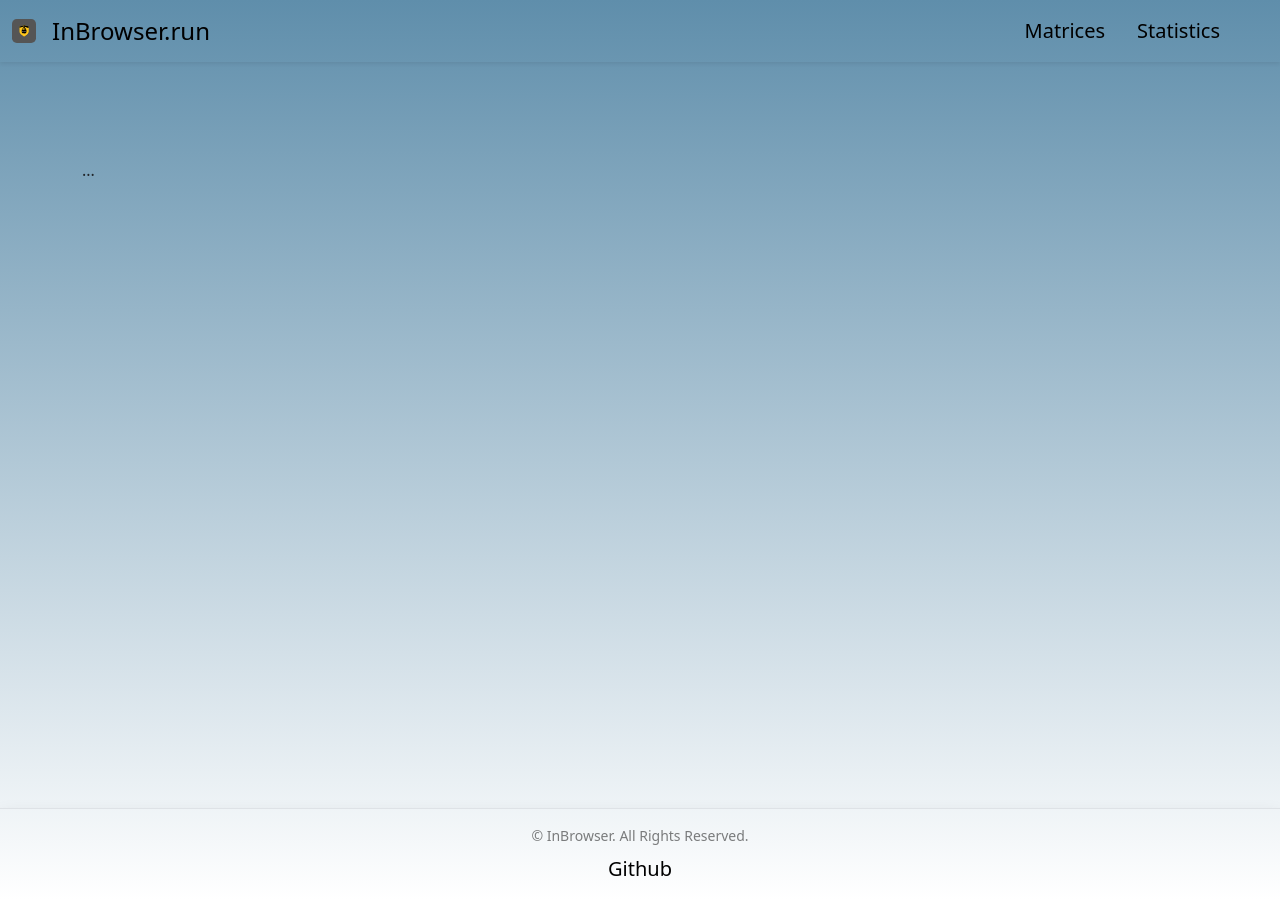
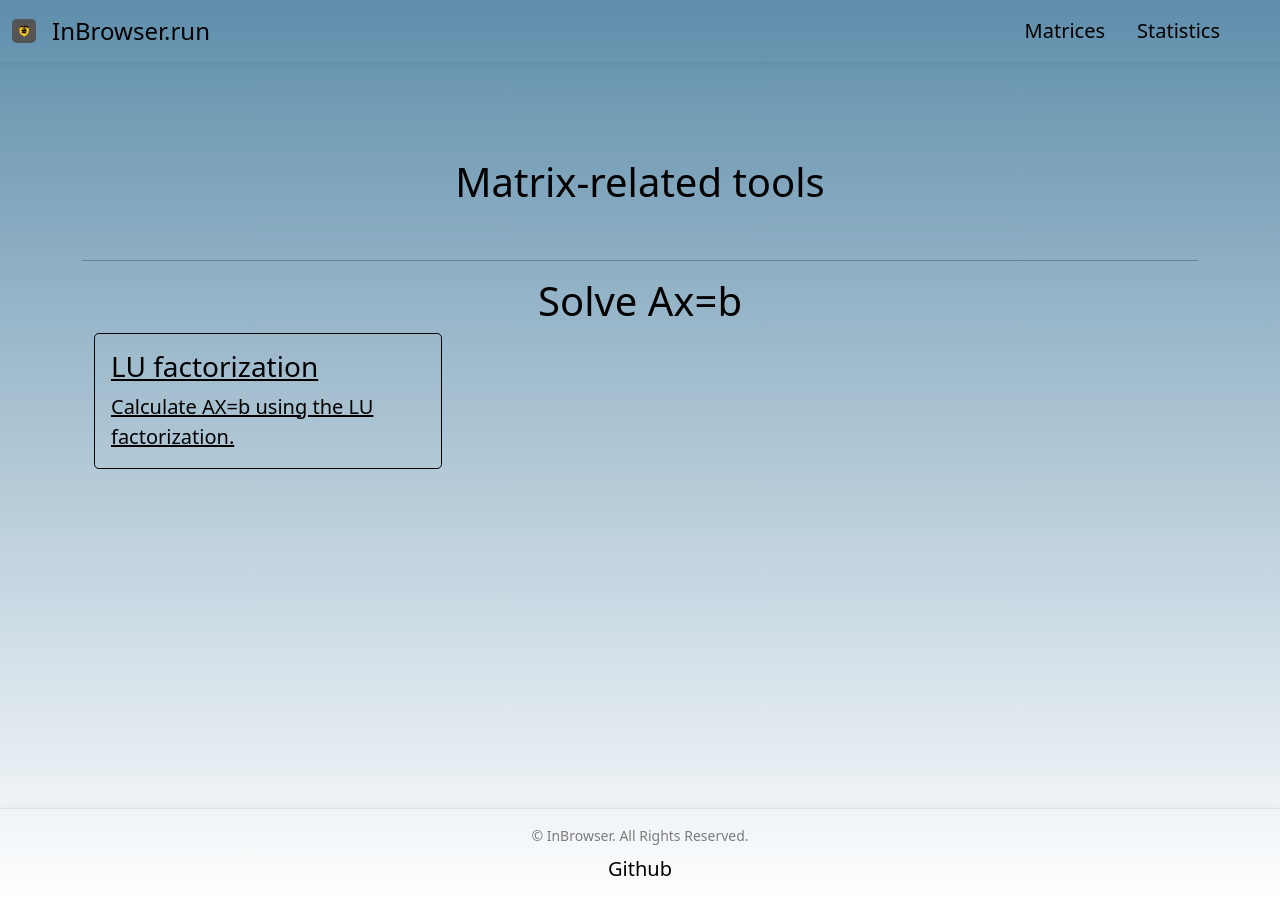
Before and after one commit to inbrowser/inbrowser.github.io, a Jekyll site: the page built from matrix/index.html, in a window 1280 px wide. Built offline with Jekyll 4.4.1, drawn with Linux system fonts in a browser that asks for light colours.

Commit message:
feat: adding pages for matrix/statistics

```diff
--- /dev/null
+++ b/_includes/_partial/tool_card.html
@@ -0,0 +1,6 @@
+<a class="col-lg-4 link-hover-color text-color" href="{{ include.href }}">
+    <div class="mx-auto mb-5 mb-lg-0 mb-lg-4 border-color p-3 rounded-3">
+        <h3 class="h3">{{ include.title }}</h3>
+        <p class="lead fw-normal mb-0">{{ include.content }}</p>
+    </div>
+</a>
--- a/assets/style.css
+++ b/assets/style.css
@@ -44,7 +44,8 @@
 .icon-color { color: var(--icon-color) }
 
 /** color of the border **/
-.border-top-color { color: var(--border-color); }
+.border-color { border: 1px solid var(--border-color); }
+.border-top-color { border-top-color: var(--border-color); }
 
 /** a little box ~ sort of border, below something **/
 .shadow-box-bottom {
--- a/index.html
+++ b/index.html
@@ -13,7 +13,7 @@ layout: default
     </div>
 </div>
 
-<section class="mt-5 features-icons mb-5 text-center">
+<section class="mt-5 mb-5 text-center">
     <div class="container">
         <div class="row fs-5 text-color">
             {% include _partial/index_card.html title="Open Source"
--- a/matrix/index.html
+++ b/matrix/index.html
@@ -3,4 +3,21 @@ title: Matrix-related tools
 layout: default
 ---
 
-...
+<section class="mb-5">
+    <div class="container">
+        <div class="row fs-5 text-color">
+            <h1 class="col-12 text-center">{{ page.title }}</h1>
+
+            <p class="">&nbsp;</p>
+
+            <hr>
+            <h1 class="col-12 text-center">Solve Ax=b</h1>
+
+            {% include _partial/tool_card.html
+            title="LU factorization"
+            content="Calculate AX=b using the LU factorization."
+            href="solve-system/lu.html"
+            %}
+        </div>
+    </div>
+</section>
```
Also changed, not shown: statistics/index.html (+9 -1 lines).
